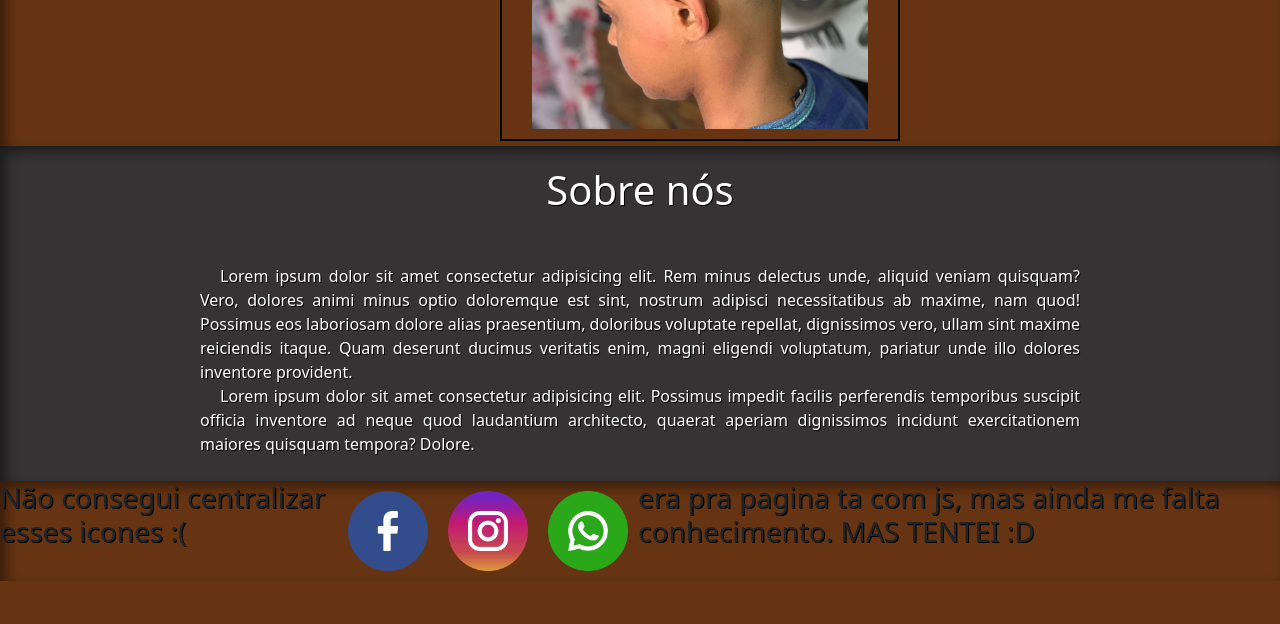
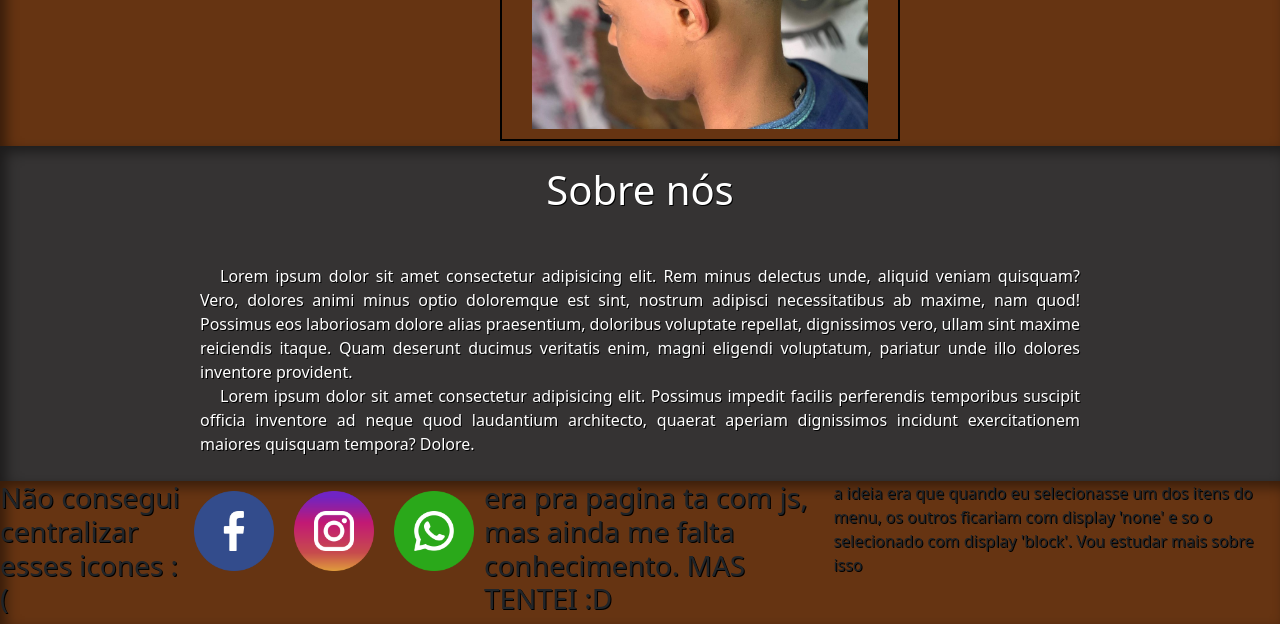
Before and after one commit to ThurzimZK/aula-alexandre, a plain HTML site: page tde3/index.html in a window 1280 px wide. Shown: the part 2333-2957 px from the top of the page. Before the commit the page ends 2914 px from the top, so only its background shows below. Drawn offline with nearby package versions, Linux system fonts and the light colour scheme.

Commit message:
importancia 0

```diff
--- a/tde3/index.html
+++ b/tde3/index.html
@@ -89,6 +89,7 @@
                 <a href=""><img src="src/assets/whatsapp.png"></a>
             </div>
             <h3>era pra pagina ta com js, mas ainda me falta conhecimento. MAS TENTEI :D</h3>
+            <p>a ideia era que quando eu selecionasse um dos itens do menu, os outros ficariam com display 'none' e so o selecionado com display 'block'. Vou estudar mais sobre isso</p>
         </section>
     </main>
     <script src="src/js/index.js"></script>
```
Also changed, not shown: 1 other file.
